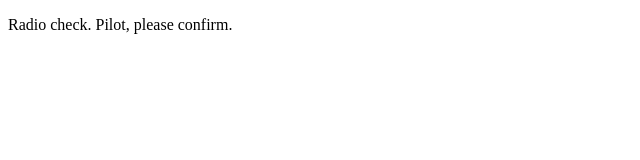
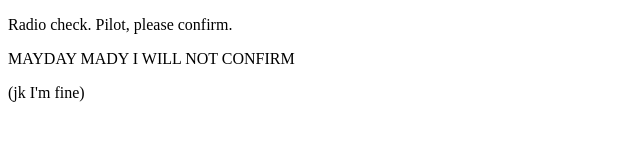
Before and after one commit to ParmaSeanCheese/communication-log-control, a plain HTML site: page index.html in a window 1280 px wide. Shown: the whole page, without its empty margins (0-640 px from the left). Drawn offline with Linux system fonts and the light colour scheme.

Commit message:
first commit of controls file

```diff
--- a/index.html
+++ b/index.html
@@ -2,5 +2,7 @@
 <html>
    <body>
       <p>Radio check. Pilot, please confirm.</p>
+      <p>MAYDAY MADY I WILL NOT CONFIRM</p>
+      <p>(jk I'm fine)</p>
    </body>
 </html>
```
